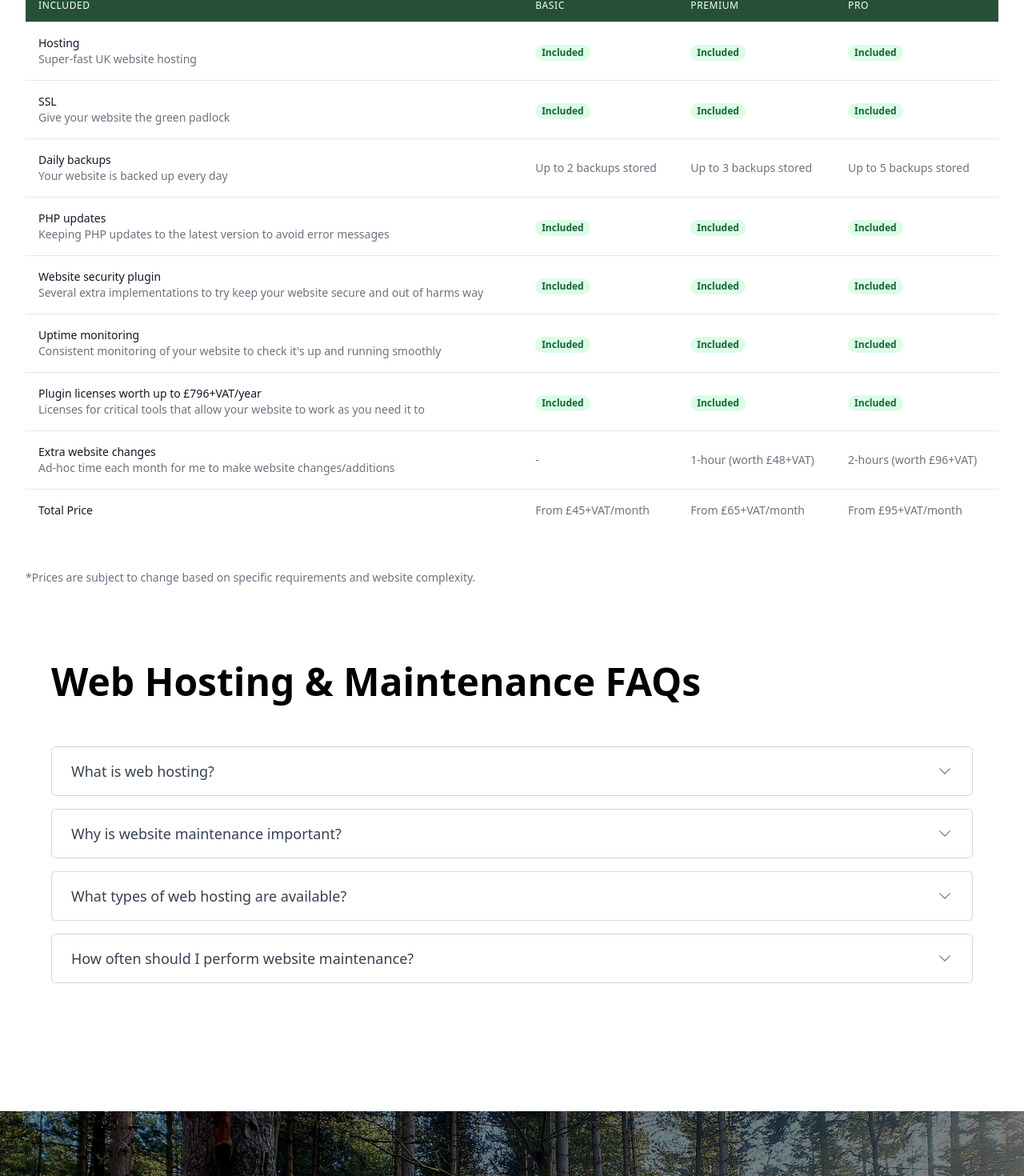
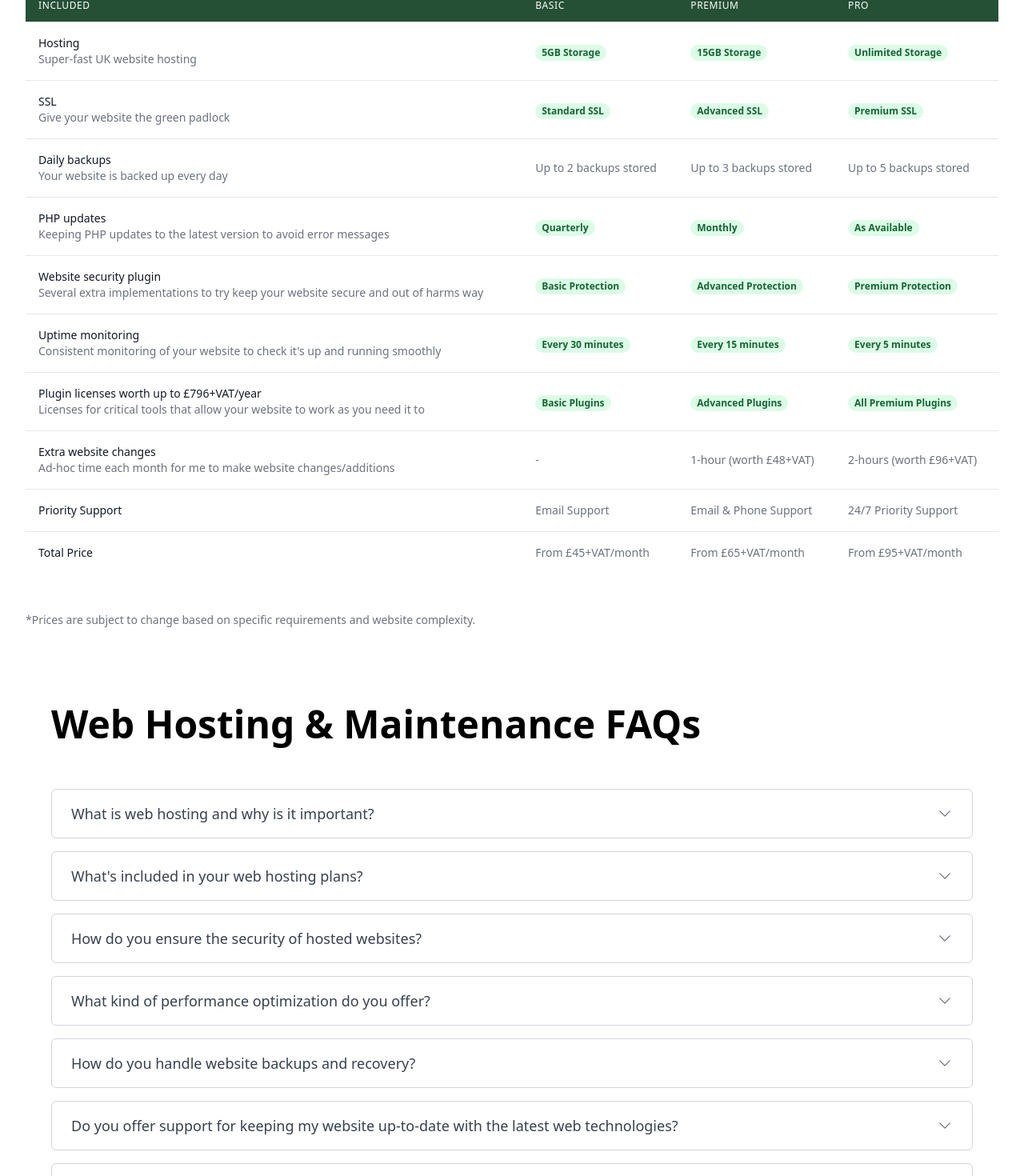
Before and after one commit to jdm1991/final-express, a Next.js app: page /webHosting in a window 1280 px wide. Shown: the part 979-2449 px from the top of the page at 80% size. Built offline with nearby package versions, Linux system fonts and the light colour scheme.

Commit message:
Latest updates

```diff
--- a/src/app/components/HostingFaqs.jsx
+++ b/src/app/components/HostingFaqs.jsx
@@ -5,27 +5,47 @@ import { ChevronDownIcon } from "@heroicons/react/24/solid";
 const data = [
   {
     id: 1,
-    question: "What is web hosting?",
+    question: "What is web hosting and why is it important?",
     answer:
-      "Web hosting is a service that allows individuals and organizations to make their websites accessible on the internet. It provides storage space and resources on a server to host website files and data.",
+      "Web hosting is a service that allows your website to be accessible on the internet. It's crucial for your online presence as it ensures your website performs well and is properly maintained. Our hosting solutions are tailored to meet the diverse needs of our customers, providing the necessary support to keep your website running smoothly and effectively.",
   },
   {
     id: 2,
-    question: "Why is website maintenance important?",
+    question: "What's included in your web hosting plans?",
     answer:
-      "Website maintenance is crucial to ensure that your website remains secure, up-to-date, and functioning properly. Regular maintenance tasks include updating software, monitoring performance, fixing bugs, and making necessary improvements.",
+      "All our web hosting plans include essential features to keep your website secure and performing optimally. These include: 1) Regular security updates to protect against vulnerabilities and threats. 2) Performance optimization through caching, minification, and other techniques. 3) Compatibility updates to ensure your site works across different devices and browsers. 4) Regular backups and recovery options to protect your website data.",
   },
   {
     id: 3,
-    question: "What types of web hosting are available?",
+    question: "How do you ensure the security of hosted websites?",
     answer:
-      "There are several types of web hosting, including shared hosting, VPS (Virtual Private Server) hosting, dedicated hosting, and cloud hosting. Each type offers different levels of resources, control, and scalability.",
+      "We take website security seriously. Our team regularly monitors and applies necessary security patches to maintain the integrity of your website. We implement robust measures to protect against vulnerabilities and threats, ensuring your website and its data remain secure.",
   },
   {
     id: 4,
-    question: "How often should I perform website maintenance?",
+    question: "What kind of performance optimization do you offer?",
     answer:
-      "The frequency of website maintenance depends on various factors, such as the size and complexity of your website, the amount of traffic it receives, and the nature of your business. Generally, it's recommended to perform routine maintenance tasks at least once a month.",
+      "We focus on ensuring your website runs smoothly and efficiently for optimal user experience. Our performance optimization includes implementing caching mechanisms, minification of code and resources, and other advanced techniques. These optimizations help improve your website's loading speed and overall performance.",
+  },
+  {
+    id: 5,
+    question: "How do you handle website backups and recovery?",
+    answer:
+      "We understand the importance of your website data. That's why we perform regular backups to protect your information. In case of any issues, we maintain secure backups of your website, allowing for swift restoration if needed. This ensures business continuity and peace of mind.",
+  },
+  {
+    id: 6,
+    question:
+      "Do you offer support for keeping my website up-to-date with the latest web technologies?",
+    answer:
+      "Yes, we provide compatibility updates as part of our hosting service. We ensure that your website remains compatible with the latest web technologies and browser updates. This means your website will stay fully functional and accessible across different devices and browsers, providing a consistent experience for all your visitors.",
+  },
+  {
+    id: 7,
+    question:
+      "What kind of support can I expect with your web hosting services?",
+    answer:
+      "We offer comprehensive support to ensure your website performs optimally. This includes regular monitoring, applying necessary updates, and addressing any issues that may arise. Our goal is to provide you with peace of mind, knowing that your website is in capable hands and will remain an effective tool for your online presence.",
   },
 ];
 
@@ -39,7 +59,7 @@ export default function HostingFaqs() {
   return (
     <div className="max-w-7xl mx-auto px-4 sm:px-6 lg:px-8 py-12 sm:py-16 md:py-20 lg:py-24">
       <h1 className="text-2xl sm:text-3xl md:text-4xl lg:text-5xl font-bold mb-6 sm:mb-8 md:mb-10 lg:mb-12 text-black">
-        Web Hosting & Maintenance FAQs
+        Web Hosting &amp; Maintenance FAQs
       </h1>
       {data.map((faq) => (
         <div
--- a/src/app/components/SeoFaqs.jsx
+++ b/src/app/components/SeoFaqs.jsx
@@ -7,25 +7,43 @@ const data = [
     id: 1,
     question: "What is SEO?",
     answer:
-      "SEO stands for Search Engine Optimization. It is the practice of optimizing a website to improve its visibility and ranking in search engine results pages (SERPs).",
+      "SEO stands for Search Engine Optimization. It's the practice of improving your website to increase its visibility when people search for products or services related to your business on search engines like Google. The goal is to appear higher in search results, making it more likely for users to click on your site.",
   },
   {
     id: 2,
     question: "Why is SEO important?",
     answer:
-      "SEO is important because it helps your website rank higher in search engine results, making it more visible to potential customers. This can lead to increased traffic, brand awareness, and ultimately, more business.",
+      "SEO is crucial because it helps your website become more visible to potential customers without paying for ads. Higher rankings in search results can lead to increased organic traffic, better brand awareness, and more credibility. This can result in more leads, sales, and long-term growth for your business.",
   },
   {
     id: 3,
     question: "How long does it take to see SEO results?",
     answer:
-      "SEO is an ongoing process, and the time it takes to see results varies. It can take several months to start seeing significant improvements in search engine rankings.",
+      "SEO is a long-term strategy, and results typically don't happen overnight. Generally, you might start seeing initial improvements in 3-6 months, but significant results often take 6-12 months or more. The timeline can vary based on factors like your website's current state, competition, and the consistency of your SEO efforts.",
   },
   {
     id: 4,
     question: "What factors influence SEO?",
     answer:
-      "Several factors influence SEO, including website content, structure, performance, backlinks, and user experience. Search engines use complex algorithms to evaluate these factors and determine rankings.",
+      "Many factors affect SEO, including: 1) Quality content that matches user intent, 2) Website structure and technical optimization, 3) Mobile-friendliness, 4) Page load speed, 5) Backlinks from reputable sites, 6) User experience signals like time on site and bounce rate, 7) Local SEO factors for businesses with physical locations, and 8) Social signals and online reputation.",
+  },
+  {
+    id: 5,
+    question: "Can I do SEO myself, or should I hire a professional?",
+    answer:
+      "While you can learn and implement basic SEO practices yourself, hiring a professional often yields better results, especially for competitive industries. SEO professionals stay up-to-date with the latest trends and algorithm changes, have experience with various tools, and can develop comprehensive strategies. For small businesses or personal websites, learning DIY SEO can be a good starting point.",
+  },
+  {
+    id: 6,
+    question: "How does mobile optimization affect SEO?",
+    answer:
+      "Mobile optimization is crucial for SEO because Google uses mobile-first indexing. This means Google primarily uses the mobile version of your site for ranking and indexing. A mobile-friendly website improves user experience, reduces bounce rates, and can lead to higher search rankings. Ensure your site is responsive, loads quickly on mobile devices, and provides a seamless experience across all screen sizes.",
+  },
+  {
+    id: 7,
+    question: "What's the difference between on-page and off-page SEO?",
+    answer:
+      "On-page SEO refers to optimizations you make directly on your website, such as improving content quality, optimizing title tags and meta descriptions, ensuring proper header structure, and improving site speed. Off-page SEO involves actions taken outside of your website to improve its search engine rankings, primarily through building high-quality backlinks from other reputable websites.",
   },
 ];
 
--- a/src/app/components/WebsiteDesignFaqs.jsx
+++ b/src/app/components/WebsiteDesignFaqs.jsx
@@ -5,27 +5,46 @@ import { ChevronDownIcon } from "@heroicons/react/24/solid";
 const data = [
   {
     id: 1,
-    question: "What is the process for designing a website?",
+    question: "What types of websites do you design?",
     answer:
-      "The process for designing a website typically involves gathering requirements, creating wireframes, designing the visual elements, and developing the website using HTML, CSS, and JavaScript.",
+      "We design a variety of websites to meet different needs. Our main categories include: 1) Small Business & Personal Websites, which are responsive and include at least 4 pages, an interactive contact form, and basic SEO optimization. 2) E-Commerce Websites, which include product catalogs, shopping carts, payment gateway integration, and inventory management. 3) Medium to Large Business Websites, which typically have around 20 pages and include administration/login functionality. All our websites are custom-designed, mobile-friendly, and come with a free domain and SSL certificate for the first year.",
   },
   {
     id: 2,
     question: "How long does it take to design a website?",
     answer:
-      "The timeline for designing a website varies depending on the complexity of the project. It can range from a few weeks to several months.",
+      "The timeline for designing a website varies depending on its complexity and specific requirements. While we don't provide exact timeframes on our website, we work closely with our clients to establish a timeline that meets their needs. Factors that influence the timeline include the type of website (small business, e-commerce, or large business), the number of pages, custom functionality needs, and content creation. We provide a more accurate estimate after understanding your specific project requirements.",
   },
   {
     id: 3,
-    question: "What are the key elements of a good website design?",
+    question: "What are the key elements of your website designs?",
     answer:
-      "A good website design should have a clear and intuitive navigation, attractive visual elements, responsive layout, fast loading speed, and engaging content that effectively communicates the website's purpose.",
+      "Our website designs incorporate several crucial elements: 1) Responsive design that works well on all devices. 2) Custom and bespoke design tailored to your brand. 3) Interactive contact forms for better user engagement. 4) Basic SEO optimization to improve visibility. 5) Mobile-friendly layouts. 6) Secure designs with SSL certificates. For e-commerce sites, we also include product catalogs, shopping carts, payment gateway integration, and inventory management. Our goal is to create stunning and functional websites that deliver exceptional user experiences and drive measurable results.",
   },
   {
     id: 4,
     question: "Can I update the content of my website after it's designed?",
     answer:
-      "Yes, it's important to have a content management system (CMS) in place that allows you to easily update and manage the content of your website after it's designed. This ensures that your website stays up to date and relevant.",
+      "Yes, we design our websites with content management capabilities in mind. For e-commerce websites, we explicitly mention that a Content Management System (CMS) is included. This allows you to easily update and manage your website's content after launch. Depending on your specific needs and the type of website, we can use platforms like WordPress or custom solutions that provide you with the ability to make updates. For more complex changes, we offer ongoing support and maintenance services to ensure your website stays up-to-date and functions smoothly.",
+  },
+  {
+    id: 5,
+    question: "How much does it cost to design a website?",
+    answer:
+      "Our website design costs vary based on the type and complexity of the site. Small Business & Personal Websites typically range from £1,000 to £1,500. E-Commerce Websites generally cost between £2,500 and £4,000. Medium to Large Business Websites also fall in the £2,500 to £4,000 range. These prices are estimates and can vary based on specific requirements. We recommend contacting us for a personalized quote tailored to your exact needs.",
+  },
+  {
+    id: 6,
+    question: "What technologies do you use to build websites?",
+    answer:
+      "We're flexible with our technology stack to best meet our clients' needs. For Small Business & Personal Websites, as well as Medium to Large Business Websites, we can build using a combination of HTML, CSS & JavaScript, or alternatively, construct with WordPress. For E-Commerce Websites, we offer solutions built with WooCommerce, Shopify, or a custom combination of HTML, CSS & JavaScript. The choice of technology depends on your specific requirements, scalability needs, and preferences, which we'll discuss during our consultation.",
+  },
+  {
+    id: 7,
+    question:
+      "Do you offer any additional services with your web design packages?",
+    answer:
+      "Yes, all our web design packages come with several additional services. These include a free domain and SSL certificate for the first year, ensuring your website is secure and easily accessible. We also provide basic SEO optimization to help improve your site's visibility in search engines. For e-commerce sites, we include features like product catalog setup, shopping cart integration, and inventory management systems. We're committed to delivering a comprehensive solution that sets your online presence up for success.",
   },
 ];
 
--- a/src/app/components/webHostingTable.jsx
+++ b/src/app/components/webHostingTable.jsx
@@ -41,17 +41,17 @@ export default function WebTable() {
               </td>
               <td className="px-3 py-3 sm:px-4 sm:py-4 whitespace-nowrap">
                 <span className="px-2 inline-flex text-xs leading-5 font-semibold rounded-full bg-green-100 text-green-800">
-                  Included
+                  5GB Storage
                 </span>
               </td>
               <td className="px-3 py-3 sm:px-4 sm:py-4 whitespace-nowrap">
                 <span className="px-2 inline-flex text-xs leading-5 font-semibold rounded-full bg-green-100 text-green-800">
-                  Included
+                  15GB Storage
                 </span>
               </td>
               <td className="px-3 py-3 sm:px-4 sm:py-4 whitespace-nowrap">
                 <span className="px-2 inline-flex text-xs leading-5 font-semibold rounded-full bg-green-100 text-green-800">
-                  Included
+                  Unlimited Storage
                 </span>
               </td>
             </tr>
@@ -64,17 +64,17 @@ export default function WebTable() {
               </td>
               <td className="px-3 py-3 sm:px-4 sm:py-4 whitespace-nowrap">
                 <span className="px-2 inline-flex text-xs leading-5 font-semibold rounded-full bg-green-100 text-green-800">
-                  Included
+                  Standard SSL
                 </span>
               </td>
               <td className="px-3 py-3 sm:px-4 sm:py-4 whitespace-nowrap">
                 <span className="px-2 inline-flex text-xs leading-5 font-semibold rounded-full bg-green-100 text-green-800">
-                  Included
+                  Advanced SSL
                 </span>
               </td>
               <td className="px-3 py-3 sm:px-4 sm:py-4 whitespace-nowrap">
                 <span className="px-2 inline-flex text-xs leading-5 font-semibold rounded-full bg-green-100 text-green-800">
-                  Included
+                  Premium SSL
                 </span>
               </td>
             </tr>
@@ -115,17 +115,17 @@ export default function WebTable() {
               </td>
               <td className="px-3 py-3 sm:px-4 sm:py-4 whitespace-nowrap">
                 <span className="px-2 inline-flex text-xs leading-5 font-semibold rounded-full bg-green-100 text-green-800">
-                  Included
+                  Quarterly
                 </span>
               </td>
               <td className="px-3 py-3 sm:px-4 sm:py-4 whitespace-nowrap">
                 <span className="px-2 inline-flex text-xs leading-5 font-semibold rounded-full bg-green-100 text-green-800">
-                  Included
+                  Monthly
                 </span>
               </td>
               <td className="px-3 py-3 sm:px-4 sm:py-4 whitespace-nowrap">
                 <span className="px-2 inline-flex text-xs leading-5 font-semibold rounded-full bg-green-100 text-green-800">
-                  Included
+                  As Available
                 </span>
               </td>
             </tr>
@@ -141,17 +141,17 @@ export default function WebTable() {
               </td>
               <td className="px-3 py-3 sm:px-4 sm:py-4 whitespace-nowrap">
                 <span className="px-2 inline-flex text-xs leading-5 font-semibold rounded-full bg-green-100 text-green-800">
-                  Included
+                  Basic Protection
                 </span>
               </td>
               <td className="px-3 py-3 sm:px-4 sm:py-4 whitespace-nowrap">
                 <span className="px-2 inline-flex text-xs leading-5 font-semibold rounded-full bg-green-100 text-green-800">
-                  Included
+                  Advanced Protection
                 </span>
               </td>
               <td className="px-3 py-3 sm:px-4 sm:py-4 whitespace-nowrap">
                 <span className="px-2 inline-flex text-xs leading-5 font-semibold rounded-full bg-green-100 text-green-800">
-                  Included
+                  Premium Protection
                 </span>
               </td>
             </tr>
@@ -167,17 +167,17 @@ export default function WebTable() {
               </td>
               <td className="px-3 py-3 sm:px-4 sm:py-4 whitespace-nowrap">
                 <span className="px-2 inline-flex text-xs leading-5 font-semibold rounded-full bg-green-100 text-green-800">
-                  Included
+                  Every 30 minutes
                 </span>
               </td>
               <td className="px-3 py-3 sm:px-4 sm:py-4 whitespace-nowrap">
                 <span className="px-2 inline-flex text-xs leading-5 font-semibold rounded-full bg-green-100 text-green-800">
-                  Included
+                  Every 15 minutes
                 </span>
               </td>
               <td className="px-3 py-3 sm:px-4 sm:py-4 whitespace-nowrap">
                 <span className="px-2 inline-flex text-xs leading-5 font-semibold rounded-full bg-green-100 text-green-800">
-                  Included
+                  Every 5 minutes
                 </span>
               </td>
             </tr>
@@ -193,17 +193,17 @@ export default function WebTable() {
               </td>
               <td className="px-3 py-3 sm:px-4 sm:py-4 whitespace-nowrap">
                 <span className="px-2 inline-flex text-xs leading-5 font-semibold rounded-full bg-green-100 text-green-800">
-                  Included
+                  Basic Plugins
                 </span>
               </td>
               <td className="px-3 py-3 sm:px-4 sm:py-4 whitespace-nowrap">
                 <span className="px-2 inline-flex text-xs leading-5 font-semibold rounded-full bg-green-100 text-green-800">
-                  Included
+                  Advanced Plugins
                 </span>
               </td>
               <td className="px-3 py-3 sm:px-4 sm:py-4 whitespace-nowrap">
                 <span className="px-2 inline-flex text-xs leading-5 font-semibold rounded-full bg-green-100 text-green-800">
-                  Included
+                  All Premium Plugins
                 </span>
               </td>
             </tr>
@@ -228,6 +228,26 @@ export default function WebTable() {
               <td className="px-3 py-3 sm:px-4 sm:py-4 whitespace-nowrap">
                 <div className="text-sm text-gray-500">
                   2-hours (worth £96+VAT)
+                </div>
+              </td>
+            </tr>
+            <tr>
+              <td className="px-3 py-3 sm:px-4 sm:py-4 whitespace-nowrap">
+                <div className="text-sm font-medium text-gray-900">
+                  Priority Support
+                </div>
+              </td>
+              <td className="px-3 py-3 sm:px-4 sm:py-4 whitespace-nowrap">
+                <div className="text-sm text-gray-500">Email Support</div>
+              </td>
+              <td className="px-3 py-3 sm:px-4 sm:py-4 whitespace-nowrap">
+                <div className="text-sm text-gray-500">
+                  Email & Phone Support
+                </div>
+              </td>
+              <td className="px-3 py-3 sm:px-4 sm:py-4 whitespace-nowrap">
+                <div className="text-sm text-gray-500">
+                  24/7 Priority Support
                 </div>
               </td>
             </tr>
```
